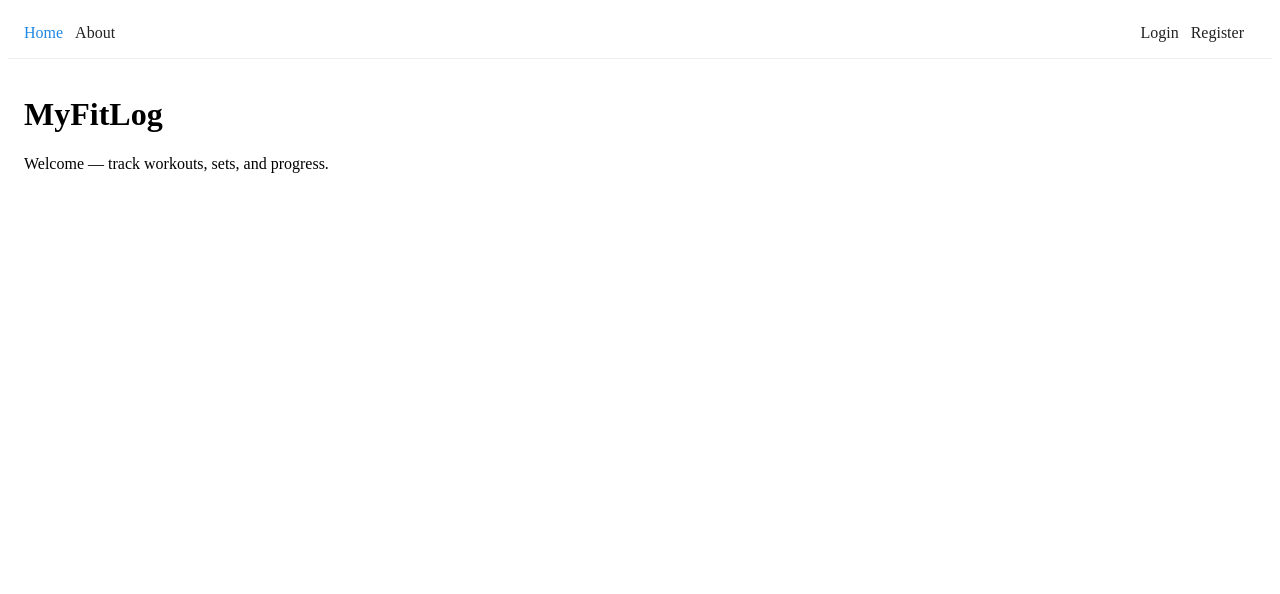
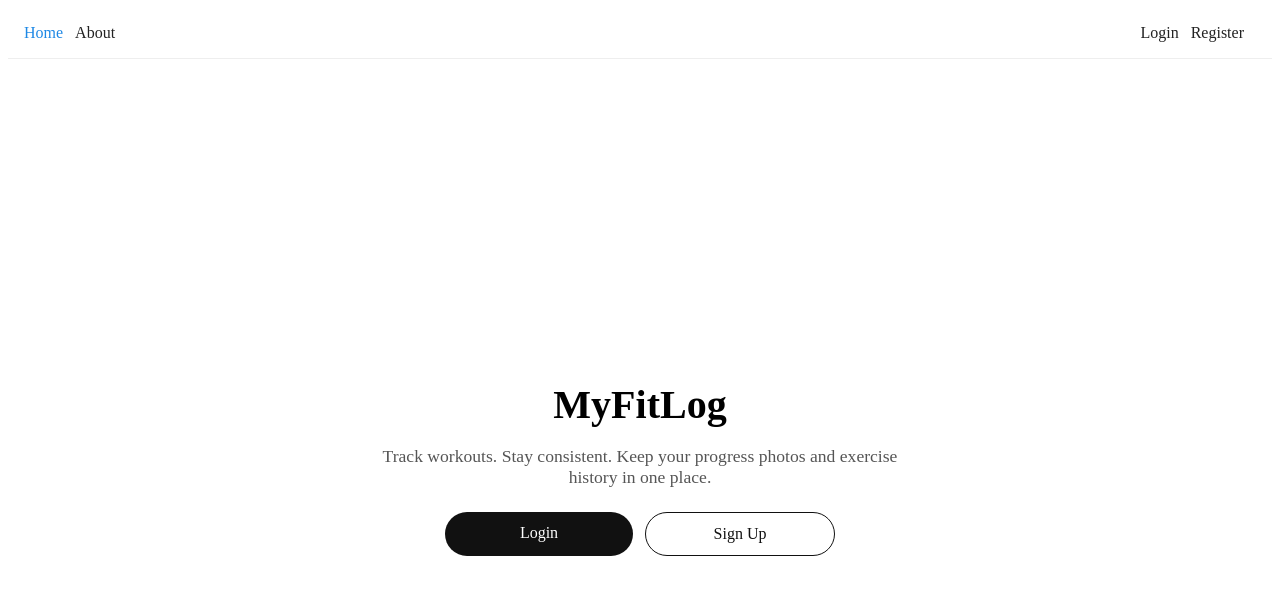
Before and after one commit to adammazmeen/myfitlog, a React (Vite) app: page / in a window 1280 px wide. Shown: the top 594 px of the page. Built offline with nearby package versions, Linux system fonts and the light colour scheme; no server answers.

Commit message:
Refactor Home component layout and enhance user navigation

```diff
--- a/src/pages/Home.jsx
+++ b/src/pages/Home.jsx
@@ -1,8 +1,71 @@
+import { useEffect } from "react";
+import { Link, useNavigate } from "react-router-dom";
+import { useAuth } from "../context/AuthContext";
+
 export default function Home() {
+  const navigate = useNavigate();
+  const { user, loading } = useAuth();
+
+  useEffect(() => {
+    if (!loading && user) {
+      navigate("/dashboard", { replace: true });
+    }
+  }, [loading, user, navigate]);
+
   return (
-    <div>
-      <h1>MyFitLog</h1>
-      <p>Welcome — track workouts, sets, and progress.</p>
+    <div
+      style={{
+        minHeight: "calc(100vh - 120px)",
+        display: "flex",
+        flexDirection: "column",
+        alignItems: "center",
+        justifyContent: "center",
+        textAlign: "center",
+        padding: "40px 16px",
+      }}
+    >
+      <div style={{ maxWidth: 520 }}>
+        <h1 style={{ fontSize: "2.5rem", marginBottom: 12 }}>MyFitLog</h1>
+        <p style={{ fontSize: "1.1rem", color: "#555", marginBottom: 24 }}>
+          Track workouts. Stay consistent. Keep your progress photos and
+          exercise history in one place.
+        </p>
+        <div
+          style={{
+            display: "flex",
+            flexWrap: "wrap",
+            gap: 12,
+            justifyContent: "center",
+          }}
+        >
+          <Link
+            to="/login"
+            style={{
+              padding: "12px 24px",
+              borderRadius: 999,
+              background: "#111",
+              color: "#fff",
+              textDecoration: "none",
+              minWidth: 140,
+            }}
+          >
+            Login
+          </Link>
+          <Link
+            to="/register"
+            style={{
+              padding: "12px 24px",
+              borderRadius: 999,
+              border: "1px solid #111",
+              color: "#111",
+              textDecoration: "none",
+              minWidth: 140,
+            }}
+          >
+            Sign Up
+          </Link>
+        </div>
+      </div>
     </div>
-  )
+  );
 }
```
